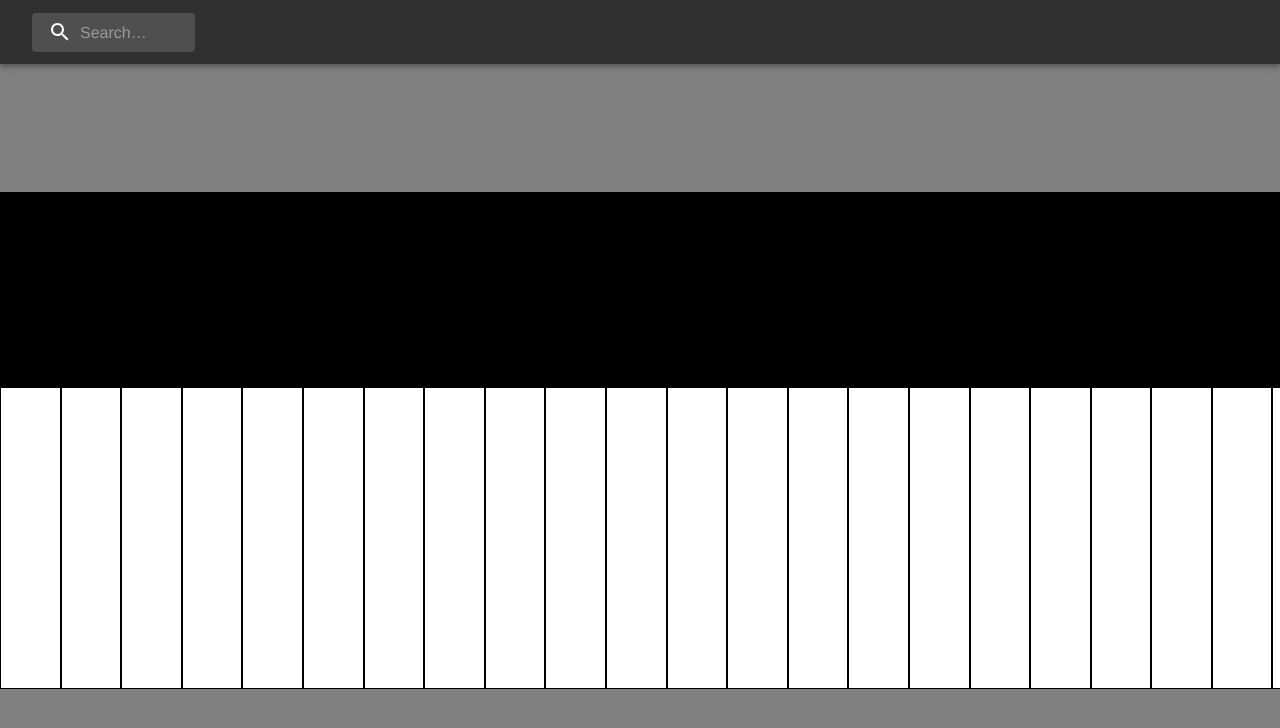
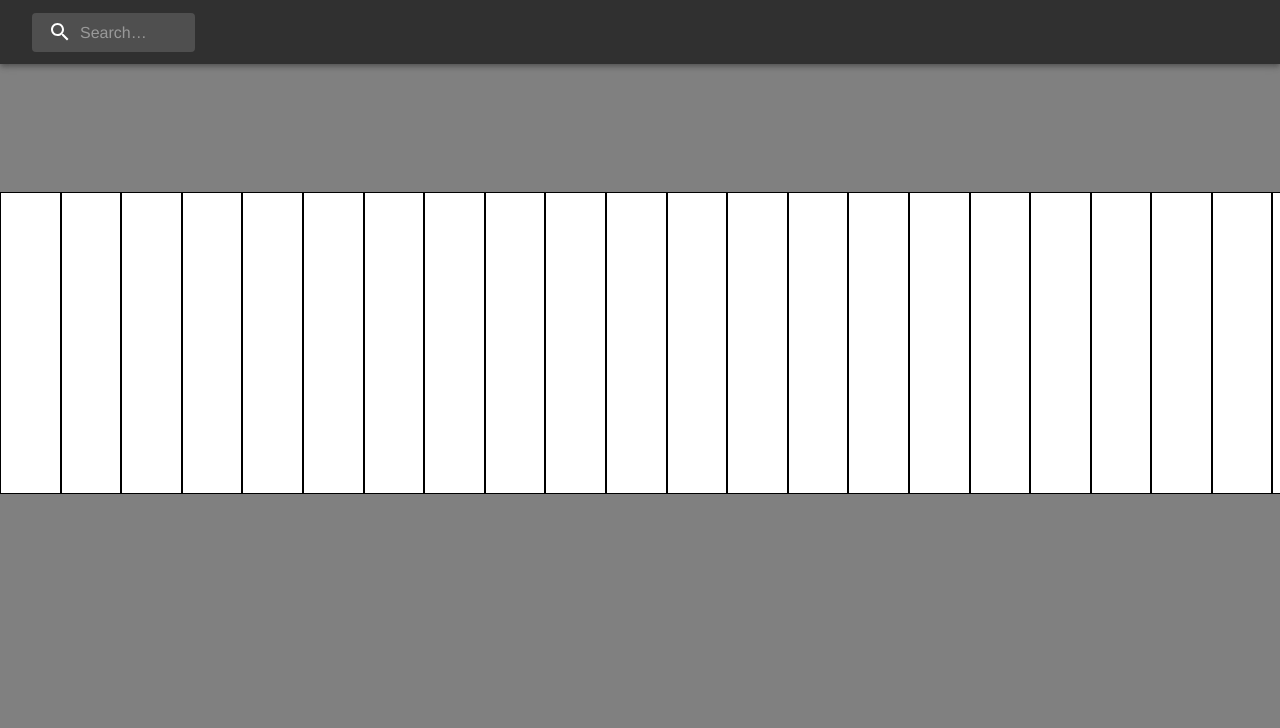
Before and after one commit to yamajunn/app-work, a React (Create React App) app: page /piano in a window 1280 px wide. Shown: the top 728 px of the page. Built offline with nearby package versions, Linux system fonts and the light colour scheme.

Commit message:
add piano

```diff
--- a/src/modules/piano/Main.tsx
+++ b/src/modules/piano/Main.tsx
@@ -43,12 +43,12 @@ import C4 from "../../resources/piano/C4.mp3"
 
 
 const Sample = () => {
-    const [backgroundColor, setBackgroundColor] = useState('#000')
+    const [C1_, C1__] = useState('#FFF')
     const handleKeyDown = (event: React.KeyboardEvent<HTMLDivElement>) => {
         if (event.key === 'q') {
             var sound = new Audio(C1);
             sound.play();
-            setBackgroundColor("#990000");
+            C1__("#990000");
             resetColor();
         }
         if (event.key === '2') {
@@ -199,43 +199,18 @@ const Sample = () => {
 
     const resetColor = useCallback(() => {
         setTimeout(() => {
-            setBackgroundColor("#000");
-        }, 1000);
-    }, [backgroundColor]);
+            C1__("#FFF");
+        }, 100);
+    }, [C1_]);
 
-    return <Box onKeyDown={(e) => handleKeyDown(e)}
-        sx={{ backgroundColor: backgroundColor, widht: "100%", height: "65%", }}><Typography></Typography></Box >
+    return <Box className="Piano-white"><Box className="C1" onKeyDown={(e) => handleKeyDown(e)} tabIndex={0} sx={{ backgroundColor: C1_, width: "59px", height: "100%", border: "1px solid #000" }}></Box><Box className="D1"></Box><Box className="E1"></Box><Box className="F1"></Box><Box className="G1"></Box><Box className="A1"></Box><Box className="B1"></Box><Box className="C2"></Box><Box className="D2"></Box><Box className="E2"></Box><Box className="F2"></Box><Box className="G2"></Box><Box className="A2"></Box><Box className="B2"></Box><Box className="C3"></Box><Box className="D3"></Box><Box className="E3"></Box><Box className="F3"></Box><Box className="G3"></Box><Box className="A3"></Box><Box className="B3"></Box><Box className="C4"></Box></Box>
 }
 
 export const Main = () => {
     return (
         <Box className="Main" sx={sx}>
-            <Box className="Piano" tabIndex={0}>
+            <Box className="Piano">
                 <Sample></Sample>
-                <Box className="Piano-white">
-                    <Box className="C1"></Box>
-                    <Box className="D1"></Box>
-                    <Box className="E1"></Box>
-                    <Box className="F1"></Box>
-                    <Box className="G1"></Box>
-                    <Box className="A1"></Box>
-                    <Box className="B1"></Box>
-                    <Box className="C2"></Box>
-                    <Box className="D2"></Box>
-                    <Box className="E2"></Box>
-                    <Box className="F2"></Box>
-                    <Box className="G2"></Box>
-                    <Box className="A2"></Box>
-                    <Box className="B2"></Box>
-                    <Box className="C3"></Box>
-                    <Box className="D3"></Box>
-                    <Box className="E3"></Box>
-                    <Box className="F3"></Box>
-                    <Box className="G3"></Box>
-                    <Box className="A3"></Box>
-                    <Box className="B3"></Box>
-                    <Box className="C4"></Box>
-                </Box>
             </Box>
         </Box>
     );
@@ -256,12 +231,7 @@ const sx: SxProps<Theme> = {
         height: "100%",
         display: "flex",
     },
-    ".C1": {
-        backgroundColor: "#FFF",
-        width: "59px",
-        height: "100%",
-        border: "1px solid #000",
-    },
+
     ".D1": {
         backgroundColor: "#FFF",
         width: "59px",
```
